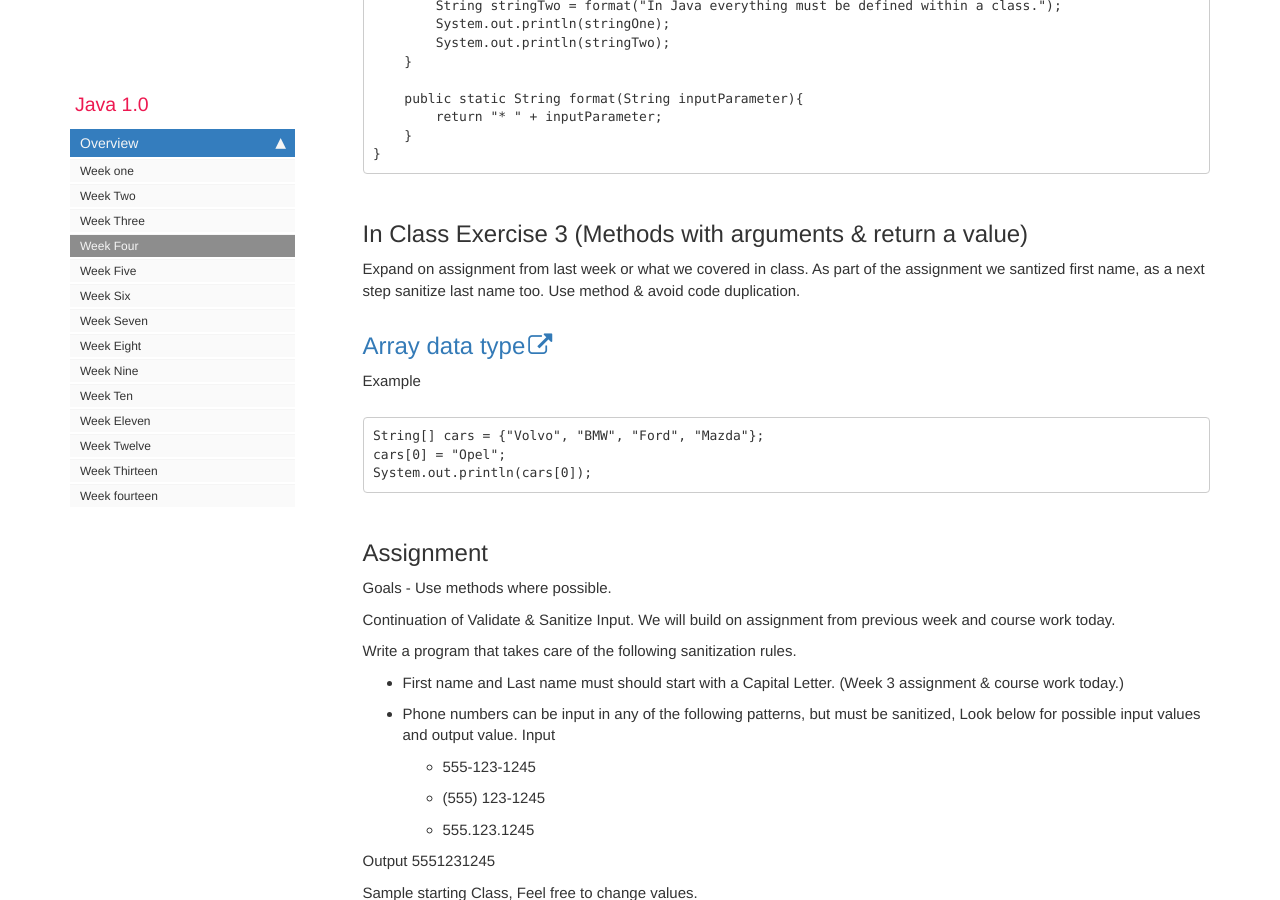
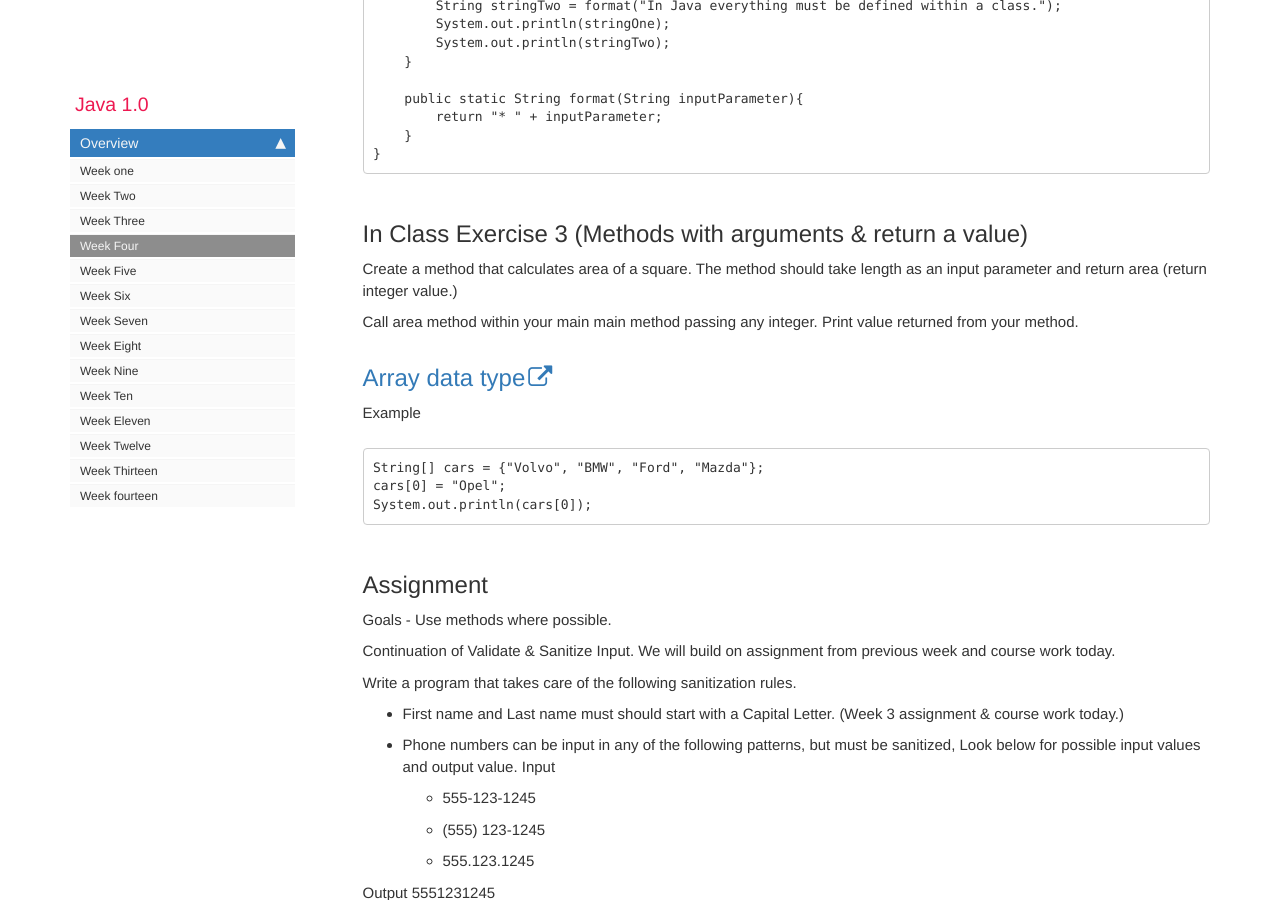
Before and after one commit to rambethina/java, a Jekyll site: the page built from pages/mydoc/mydoc_week_four.md, in a window 1280 px wide and 900 px high, scrolled down 2706 px. Built offline with Jekyll 4.4.1, drawn with Linux system fonts in a browser that asks for light colours; comment, search, counter and statistics services are not loaded.

Commit message:
week 4 changes

````diff
--- a/pages/mydoc/mydoc_week_four.md
+++ b/pages/mydoc/mydoc_week_four.md
@@ -106,9 +106,10 @@ public class WeekFourExThree {
 ```
 
 ## In Class Exercise 3 (Methods with arguments & return a value)
-Expand on assignment from last week or what we covered in class.
-As part of the assignment we santized first name, as a next step sanitize last name too.
-Use method & avoid code duplication.
+
+Create a method that calculates area of a square. The method should take length as an input parameter and return area (return integer value.)
+
+Call area method within your main main method passing any integer. Print value returned from your method.
 
 ## [Array data type](https://www.w3schools.com/java/java_arrays.asp)
 
````
